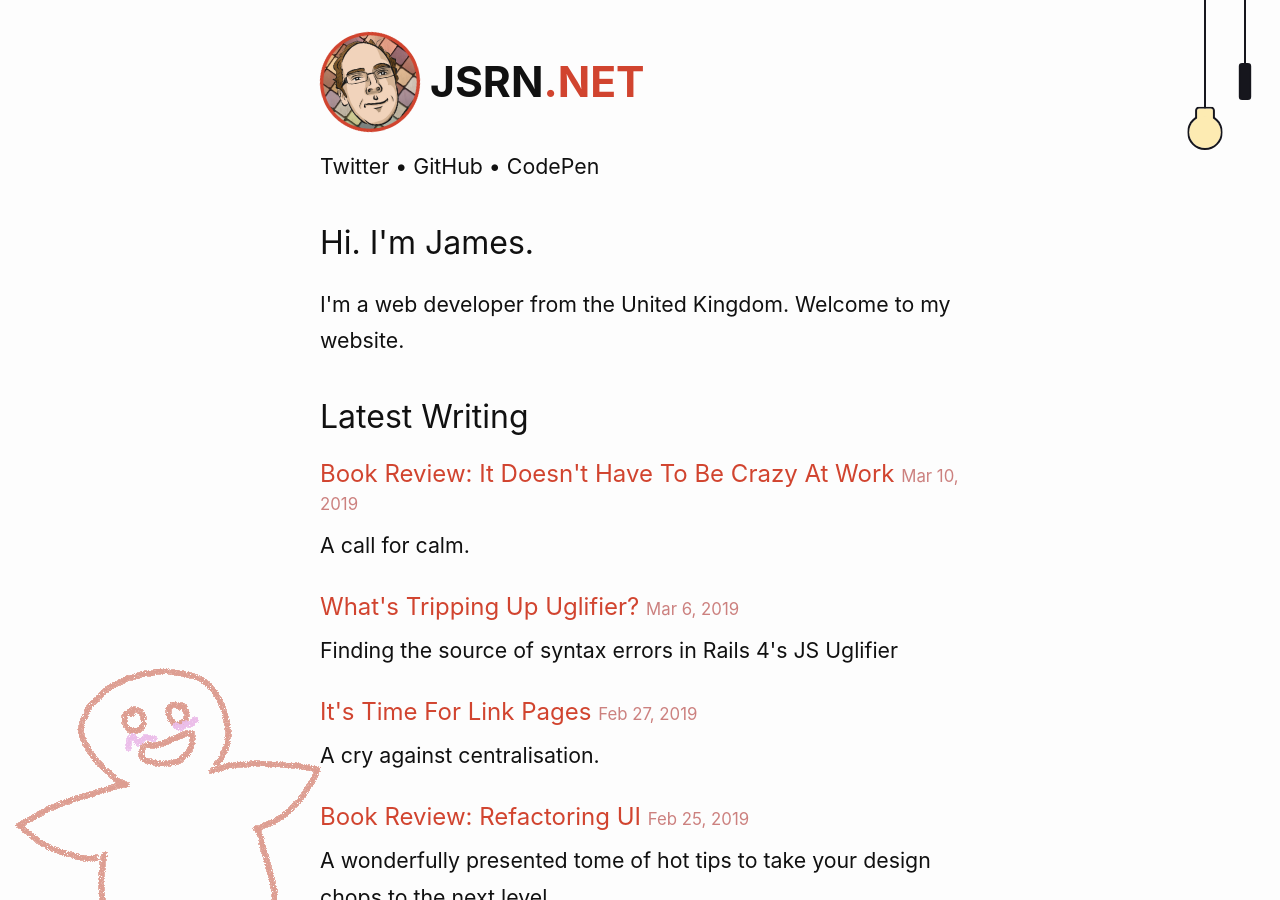
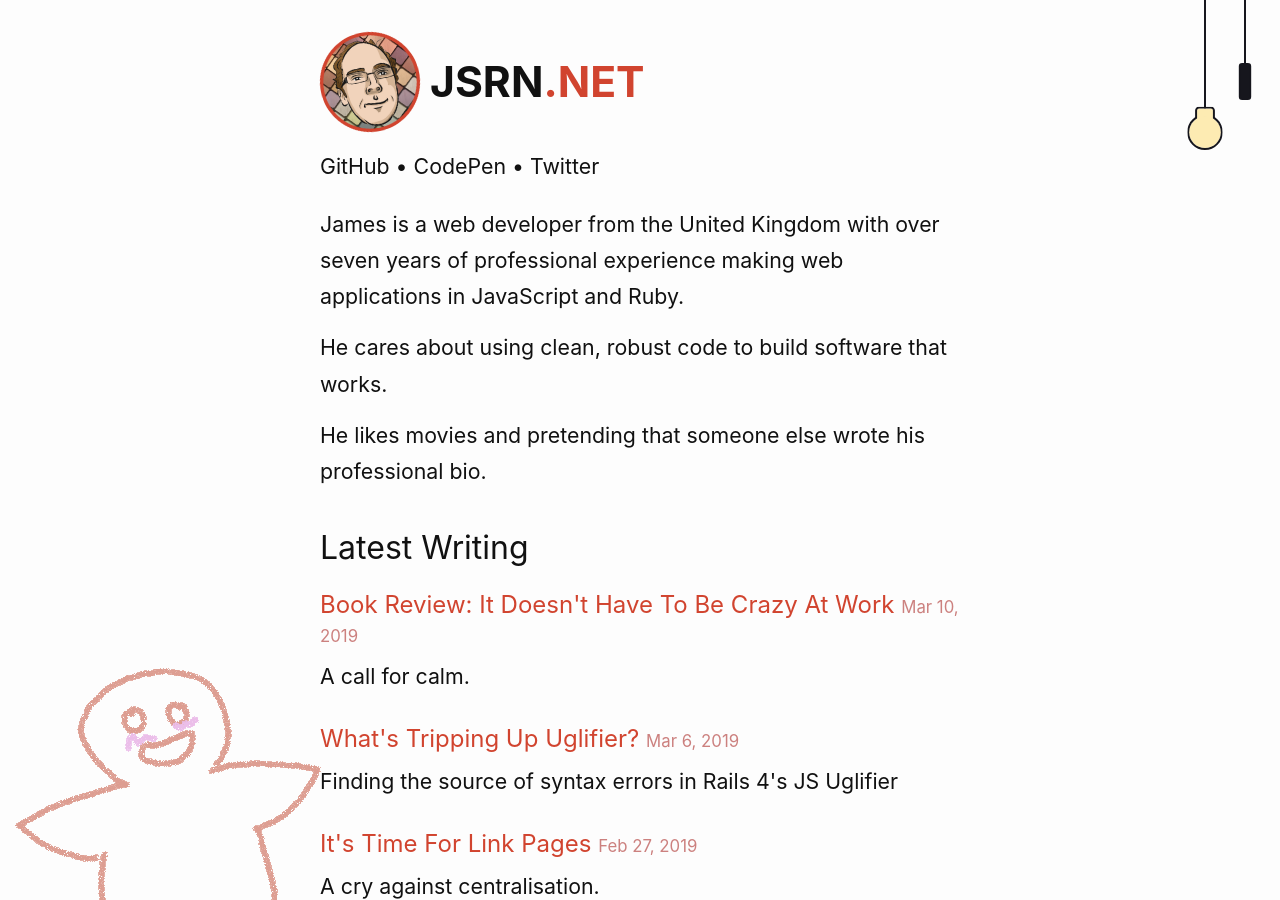
Before and after one commit to jsrn/jsrn.github.io, a Jekyll site: the page built from index.html, in a window 1280 px wide and 900 px high. Built offline with Jekyll 4.4.1, drawn with Linux system fonts in a browser that asks for light colours; some of the changed text lies outside the part shown.

Commit message:
Some tweaksies

```diff
--- a/_config.yml
+++ b/_config.yml
@@ -2,7 +2,7 @@ title: jsrn.net
 author: jsrn
 email: your-email@domain.com
 description: > # this means to ignore newlines until "twitter_username:"
-  I'm a software developer in the UK and I like web development and ruby. I do most of my work with Ruby on Rails.
+  I'm a software developer in the UK and I like web development and Ruby. I do most of my work with Ruby on Rails.
 
 # social links
 twitter_username: jsrndoftime
--- a/_includes/header.html
+++ b/_includes/header.html
@@ -3,7 +3,7 @@
     <a href="/"><img src="/assets/me.png">JSRN<span class="secondary">.NET</span></a>
   </h1>
 
-  <a href="https://twitter.com/jsrndoftime">Twitter</a> &bull;
   <a href="https://github.com/jsrn">GitHub</a> &bull;
-  <a href="https://codepen.io/jsrn">CodePen</a>
+  <a href="https://codepen.io/jsrn">CodePen</a> &bull;
+  <a href="https://twitter.com/jsrndoftime">Twitter</a>
 </header>
--- a/index.html
+++ b/index.html
@@ -2,9 +2,11 @@
 layout: page
 ---
 
-<h2>Hi. I'm James.</h2>
+<p style="margin-top: 1em;">James is a web developer from the United Kingdom with over seven years of professional experience making web applications in JavaScript and Ruby.</p>
 
-I'm a web developer from the United Kingdom. Welcome to my website.
+<p>He cares about using clean, robust code to build software that works.</p>
+
+<p>He likes movies and pretending that someone else wrote his professional bio.</p>
 
 <h2>Latest Writing</h2>
 
```
